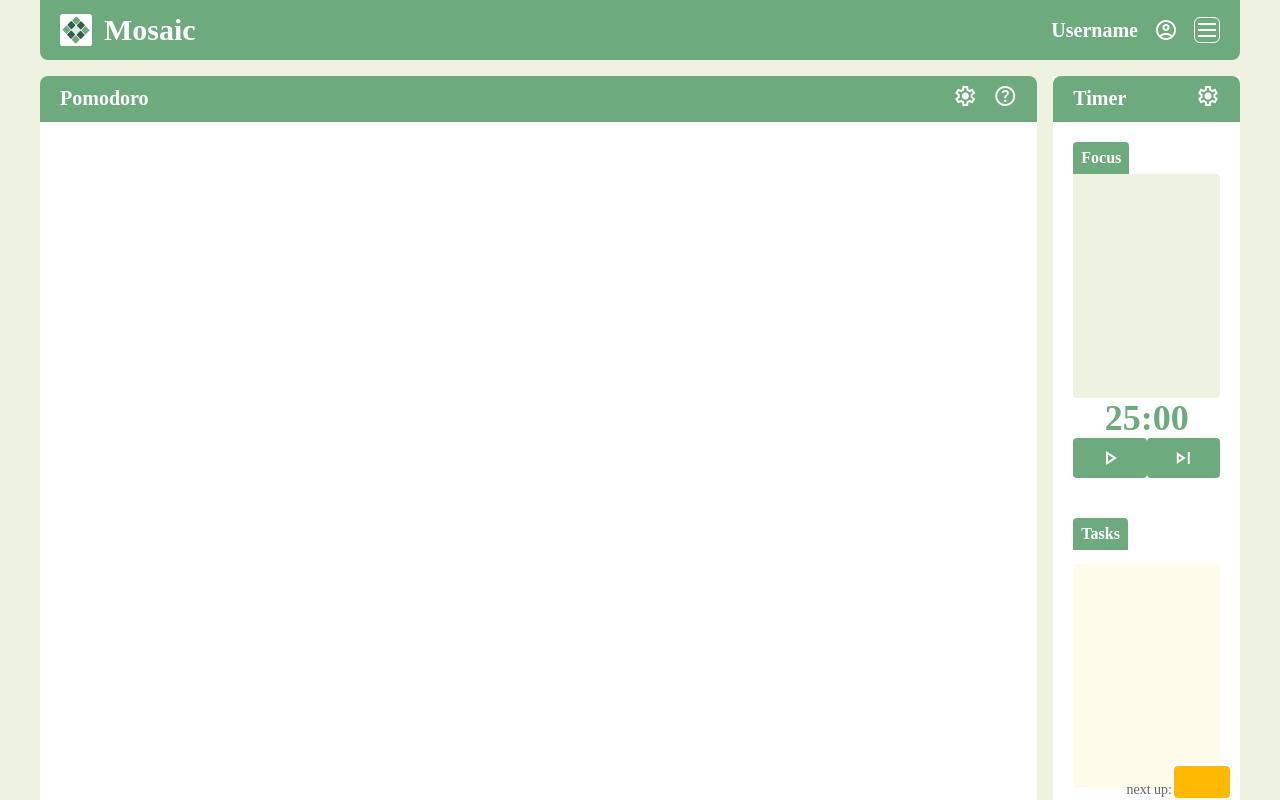
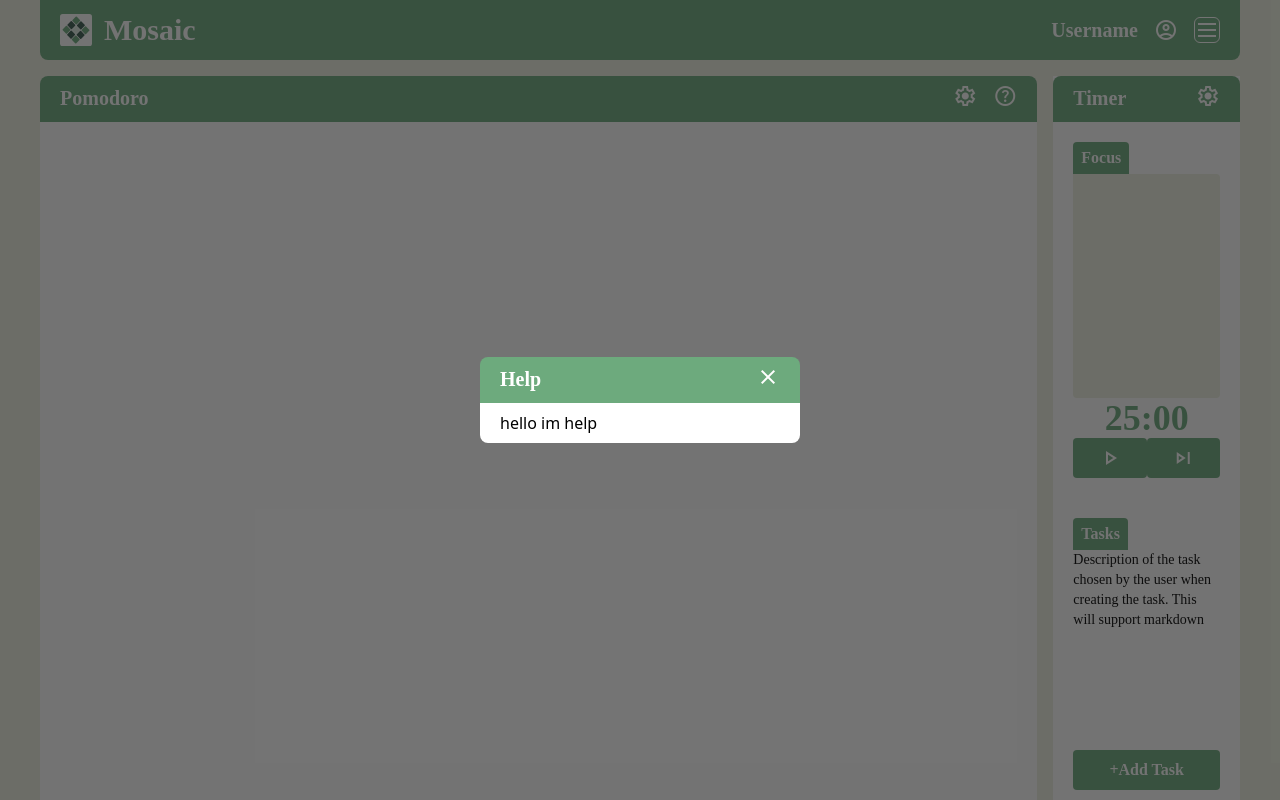
Before and after one commit to Gabriel-S-Paiva/mosaic, a Vue app: page / in a window 1280 px wide. Both pictures are taken after a click on the button "help". Shown: the top 800 px of the page. Built offline with nearby package versions, Linux system fonts and the light colour scheme.

Commit message:
Refactor Modal, Sandbox, Sidebar, Tasks, and Timer components; enhance Modal with dynamic title and close functionality; integrate settings and help modals in Sandbox; update Sidebar to include Timer title and settings button; clean up Tasks component layout.

```diff
--- a/src/components/Modal.vue
+++ b/src/components/Modal.vue
@@ -1,18 +1,33 @@
 <script setup lang="ts">
-import { ref } from 'vue';
-
-const showModal = ref(false);
+const props = defineProps ({
+    title: {
+        type: String,
+        default: 'Modal'
+    },
+})
+const emit = defineEmits(["close"])
 </script>
 
 <template>
-    <div v-if="showModal" class="bg-neutral-900/60 z-999 fixed w-full h-full">
-        <div class="">
-            <h2>title</h2>
-            <div>
-                <p>
-                    content
-                </p>
+    <teleport to="body">
+        <div class="bg-neutral-900/60 absolute flex justify-center items-center top-0 left-0 w-full h-full">
+            <div class="w-80">
+                <div class="px-5 py-2 bg-primary rounded-t-lg flex justify-between">
+                    <h2 class=" text-white text-xl font-bold font-['Switzer']">
+                        {{props.title}}
+                    </h2>
+                    <div class="flex gap-4">
+                        <button @click="emit('close')">
+                            <span class="material-symbols-outlined text-white">close</span>
+                        </button>
+                    </div>
+                </div>
+                <div class="bg-white px-5 py-2 rounded-b-lg">
+                    <slot>
+
+                    </slot>
+                </div>
             </div>
         </div>
-    </div>
+    </teleport>
 </template>
--- a/src/components/Mosaic.vue
+++ b/src/components/Mosaic.vue
@@ -1,5 +1,5 @@
 <script setup lang="ts">
-import { computed, defineProps } from 'vue';
+import { computed } from 'vue';
 
 const props = defineProps ({
     timeElapsed: {
--- a/src/components/Sandbox.vue
+++ b/src/components/Sandbox.vue
@@ -1,11 +1,15 @@
 <script setup lang="ts">
+import { ref } from 'vue';
 import Modal from "./Modal.vue";
 
+const isSettingsOpen = ref(false);
+const isHelpOpen = ref(false);
+
 const openSettings = () => {
-    console.log("config")
+    isSettingsOpen.value = true;
 };
 const openHelp = () => {
-    console.log("help")
+    isHelpOpen.value = true;
 }
 </script>
 
@@ -28,7 +32,12 @@ const openHelp = () => {
             <!-- Modules to insert -->
         </section>
     </main>
-    <Modal>
+    <Modal v-if="isHelpOpen" :title="'Help'" @close="isHelpOpen = false">
+        <p>hello im help</p>
+    </Modal>
+    <Modal v-if="isSettingsOpen" :title="'Settings'" @close="isSettingsOpen = false">
+        <form>
 
+        </form>
     </Modal>
 </template>
--- a/src/components/Sidebar.vue
+++ b/src/components/Sidebar.vue
@@ -1,11 +1,33 @@
 <script setup lang="ts">
-    import Timer from './Timer.vue';
-    import Tasks from './Tasks.vue';
+import Timer from './Timer.vue';
+import Tasks from './Tasks.vue';
+import Modal from './Modal.vue';
+
+import { ref } from 'vue';
+
+const timerSettings = ref(false)
+
+const openSettings = () => {
+    timerSettings.value = true;
+}
 </script>
 
 <template>
     <main class="w-full/6 bg-white col-span-2 rounded-b-lg">
+        <div class="px-5 py-2 bg-primary rounded-t-lg flex justify-between">
+            <h2 class=" text-white text-xl font-bold font-['Switzer']">
+                Timer
+            </h2>
+            <div class="flex gap-4">
+                <button @click="openSettings">
+                    <span class="material-symbols-outlined text-white">settings</span>
+                </button>
+            </div>
+        </div>
         <Timer />
         <Tasks />
     </main>
+    <Modal v-if="timerSettings" :title="'Timer'" @close="timerSettings = false">
+
+    </Modal>
 </template>
--- a/src/components/Tasks.vue
+++ b/src/components/Tasks.vue
@@ -4,13 +4,7 @@
 <template>
     <div class="p-5">
       <h3 class="w-fit bg-primary rounded-t px-2 py-1 text-white text-base font-bold font-['Switzer']">Tasks</h3>
-      <div class="w-full relative h-56 rounded-r rounded-bl bg-amber-50 my-3.5">
-        <!-- remove bg collor when finished -->
-         <p class="absolute -bottom-3 right-12 opacity-60 justify-start text-black text-sm font-normal font-['Switzer']">next up:</p>
-         <div class="absolute -bottom-2.5 -right-2.5 w-14 h-8 bg-amber-400 rounded outline-3 outline-white">
-            <!-- remove bg collor when finished -->
-         </div>
-      </div>
+
       <p class="text-sm font-normal font-['Switzer']">
         <!-- Delete Content after -->
         Description of the task chosen by the user when creating the task. This will support markdown
--- a/src/components/Timer.vue
+++ b/src/components/Timer.vue
@@ -55,22 +55,9 @@
     const timeLeft:string = String(minutes) + ':' + secondsLeft;
     return timeLeft
   }
-  const openSettings = () => {
-    console.log("change timer")
-  }
 </script>
 
 <template>
-      <div class="px-5 py-2 bg-primary rounded-t-lg flex justify-between">
-        <h2 class=" text-white text-xl font-bold font-['Switzer']">
-            Timer
-        </h2>
-        <div class="flex gap-4">
-            <button @click="openSettings">
-                <span class="material-symbols-outlined text-white">settings</span>
-            </button>
-        </div>
-    </div>
     <div class="p-5">
       <h3 class="w-fit bg-primary rounded-t px-2 py-1 text-white text-base font-bold font-['Switzer']">{{ status.type }}</h3>
       <Mosaic :timeElapsed="(1500 - timer)" :totalTimer="1500" />
```
